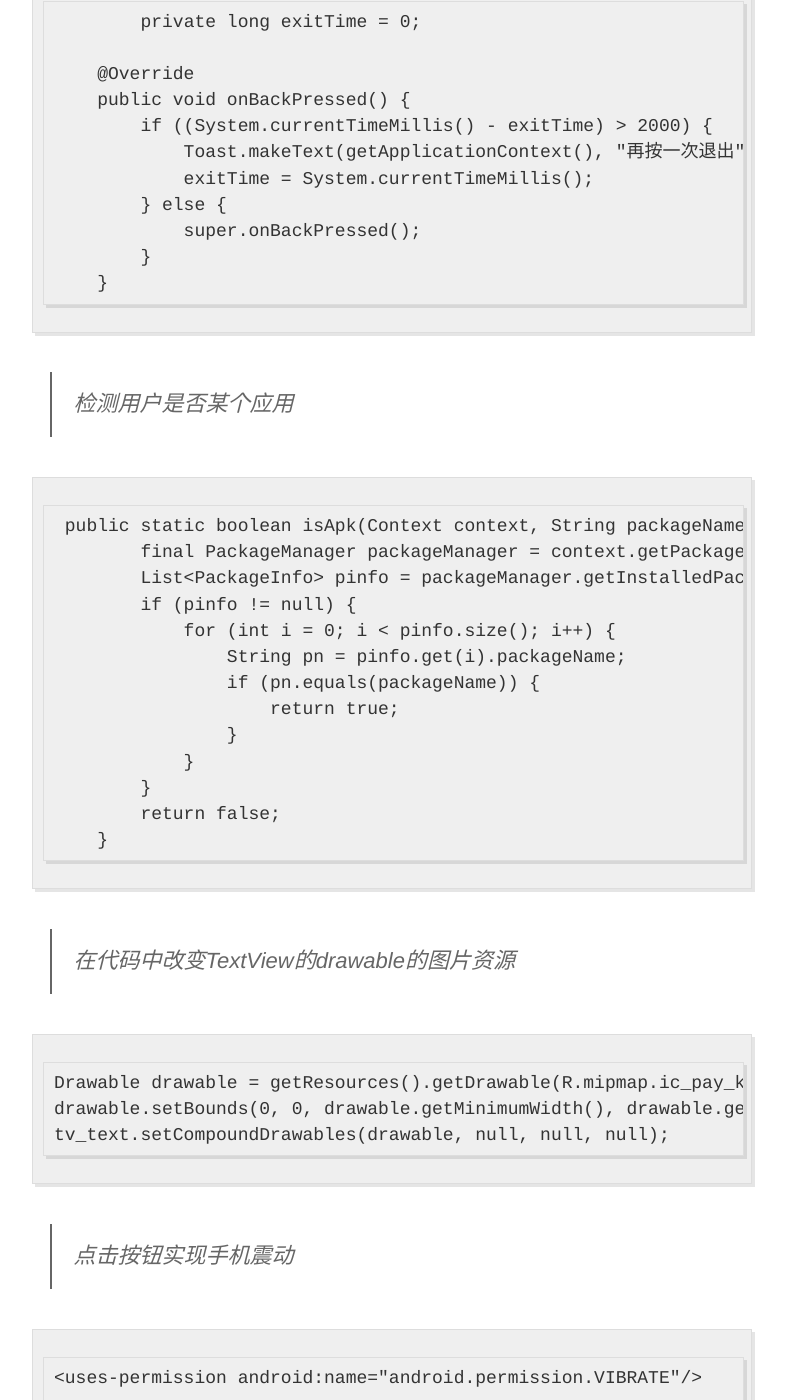
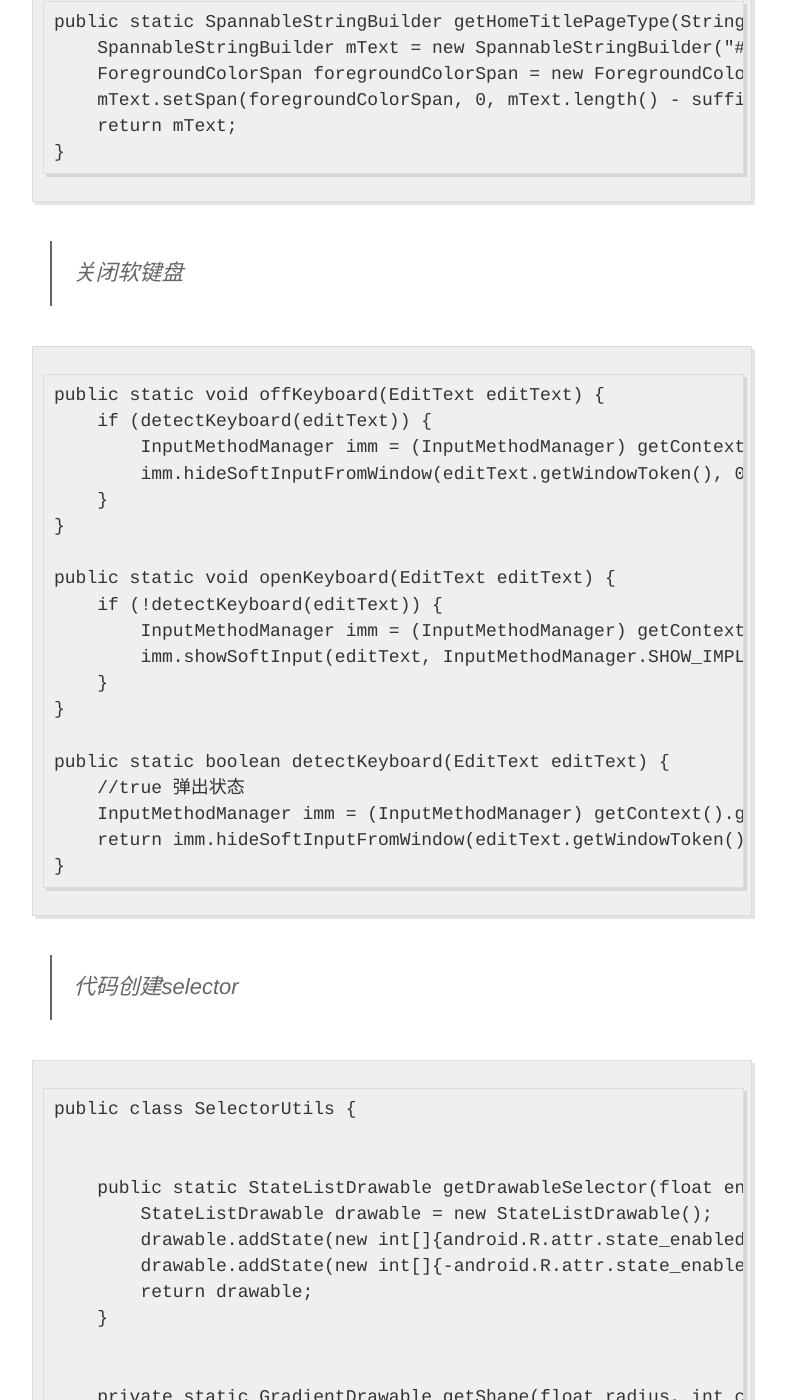
Before and after one commit to 7449/7449.github.io, a Jekyll site: the page built from _posts/2016-9-28-Android_开发技巧集合.md, in a window 1280 px wide and 1400 px high, scrolled down 424 px. Shown: the whole window, without its empty margins (248-1034 px from the left). Built offline with Jekyll 4.4.1, drawn with Linux system fonts in a browser that asks for light colours; some of the changed text lies outside the part shown.

Commit message:
Update and rename 2016-9-28-Android_常见的几个小功能.md to 2016-9-28-Android_开发技巧集合.md
添加textView显示不同颜色，开关软键盘，代码创建selector

```diff
--- a/_posts/2016-9-28-Android_常见的几个小功能.md
+++ b/_posts/2016-9-28-Android_开发技巧集合.md
@@ -1,11 +1,65 @@
 ---
 layout: post
-title: Android_常见的几个小功能
+title: Android_开发技巧集合
 ---
 
-包含了几个android开发中常见的小功能
+android开发技巧集合
+
+>textView显示不同颜色
+
+    public static SpannableStringBuilder getHomeTitlePageType(String text, String suffix) {
+        SpannableStringBuilder mText = new SpannableStringBuilder("#" + text + "#" + suffix);
+        ForegroundColorSpan foregroundColorSpan = new ForegroundColorSpan(ContextCompat.getColor(App.getContext(), R.color.colorPrimary));
+        mText.setSpan(foregroundColorSpan, 0, mText.length() - suffix.length(), Spanned.SPAN_EXCLUSIVE_EXCLUSIVE);
+        return mText;
+    }
 
 
+>关闭软键盘
+
+
+    public static void offKeyboard(EditText editText) {
+        if (detectKeyboard(editText)) {
+            InputMethodManager imm = (InputMethodManager) getContext().getSystemService(Context.INPUT_METHOD_SERVICE);
+            imm.hideSoftInputFromWindow(editText.getWindowToken(), 0);
+        }
+    }
+
+    public static void openKeyboard(EditText editText) {
+        if (!detectKeyboard(editText)) {
+            InputMethodManager imm = (InputMethodManager) getContext().getSystemService(Context.INPUT_METHOD_SERVICE);
+            imm.showSoftInput(editText, InputMethodManager.SHOW_IMPLICIT);
+        }
+    }
+
+    public static boolean detectKeyboard(EditText editText) {
+        //true 弹出状态
+        InputMethodManager imm = (InputMethodManager) getContext().getSystemService(Context.INPUT_METHOD_SERVICE);
+        return imm.hideSoftInputFromWindow(editText.getWindowToken(), 0);
+    }
+
+
+>代码创建selector
+
+	public class SelectorUtils {
+
+
+	    public static StateListDrawable getDrawableSelector(float enabledRadius, int enabledColor, float normalRadius, int normalColor) {
+	        StateListDrawable drawable = new StateListDrawable();
+	        drawable.addState(new int[]{android.R.attr.state_enabled}, getShape(enabledRadius, enabledColor));
+	        drawable.addState(new int[]{-android.R.attr.state_enabled}, getShape(normalRadius, normalColor));
+	        return drawable;
+	    }
+
+
+	    private static GradientDrawable getShape(float radius, int color) {
+	        GradientDrawable gd = new GradientDrawable();
+	        gd.setShape(GradientDrawable.OVAL);
+	        gd.setCornerRadius(radius);
+	        gd.setColor(color);
+	        return gd;
+	    }
+	}
 >双击退出程序
 
 		private long exitTime = 0;
```
